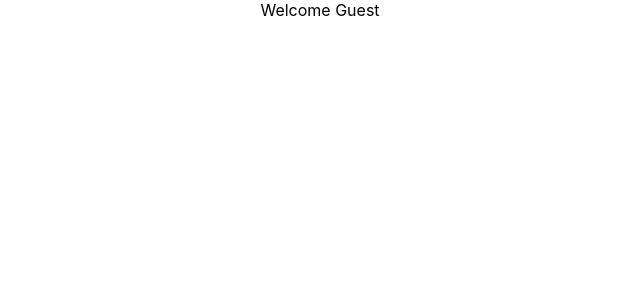
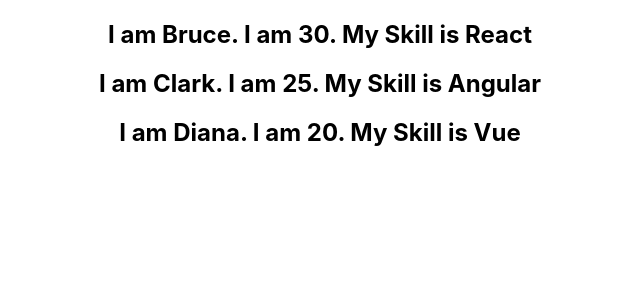
Before and after one commit to MarioTiara/React-Study, a React (Create React App) app: page / in a window 1280 px wide. Shown: the top 300 px of the page, without its empty margins (320-960 px from the left). Built offline with nearby package versions, Linux system fonts and the light colour scheme.

Commit message:
[17] List Rendering

```diff
--- a/src/App.js
+++ b/src/App.js
@@ -10,13 +10,15 @@
 import EventBind from './components/EventBind';
 import ParentComponent from './components/ParentComponent';
 import UserGreeting from './components/UserGreeting';
+import NameList from './components/NameList';
 
 
 class App extends Component {
   render() {
     return (
       <div className="App">
-        <UserGreeting/>
+        <NameList/>
+        {/* <UserGreeting/> */}
         {/* <FunctionClick/>
         <ClassClick/> */}
         {/* <EventBind/> */}
--- /dev/null
+++ b/src/components/NameList.js
@@ -0,0 +1,28 @@
+import React from 'react'
+
+function NameList() {
+    const persons=[{
+        id:1,
+        name:'Bruce',
+        age:30,
+        skill:'React'
+    },
+        {
+            id:2,
+            name:'Clark',
+            age:25,
+            skill:'Angular'
+        },
+        {
+            id:2,
+            name:'Diana',
+            age:20,
+            skill:'Vue'
+        }
+    ];
+    const listName= persons.map(person => <h2>I am {person.name}. I am {person.age}. My Skill is {person.skill}</h2>);
+
+    return <div>{listName}</div>
+}
+
+export default NameList
```
